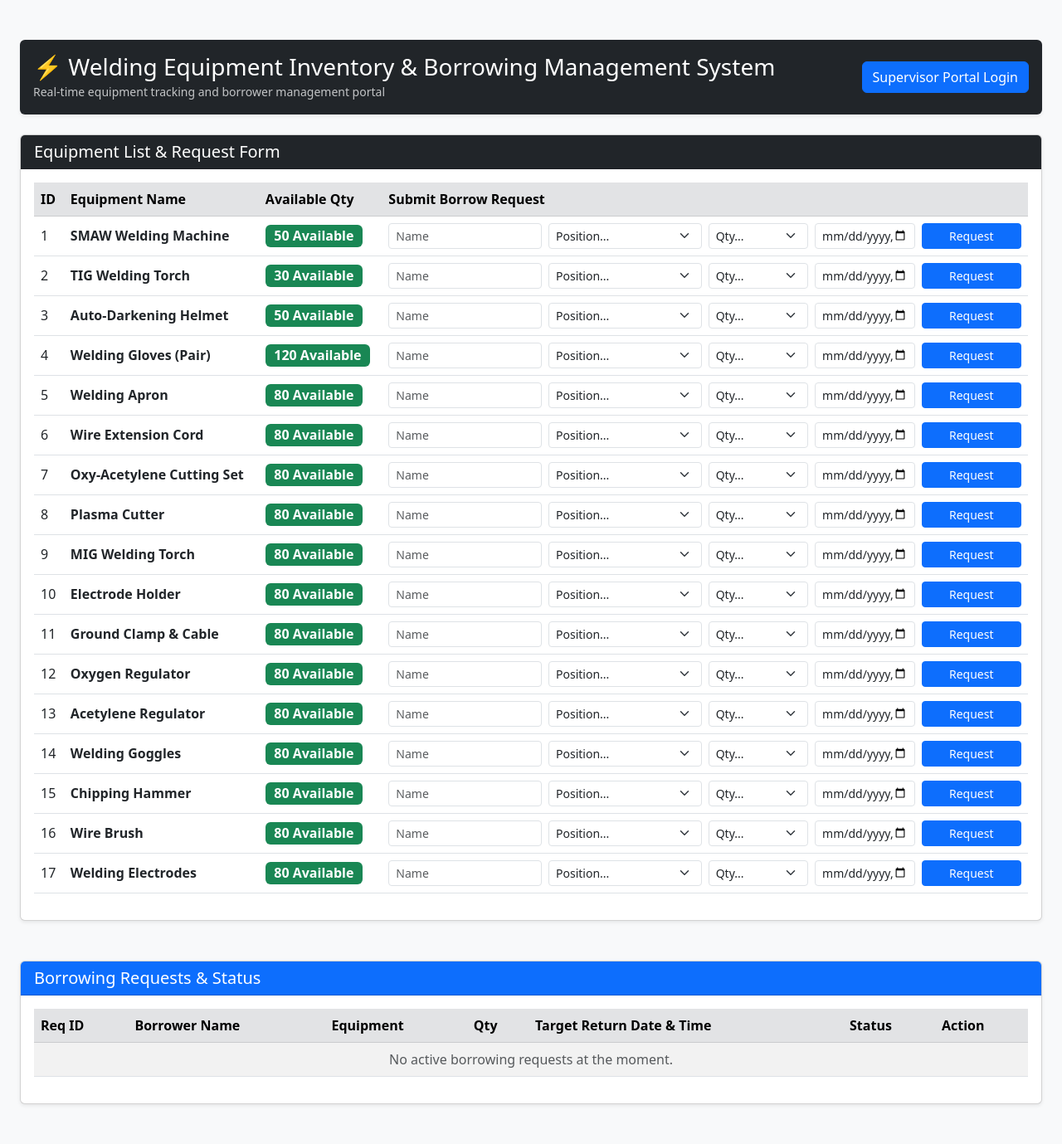
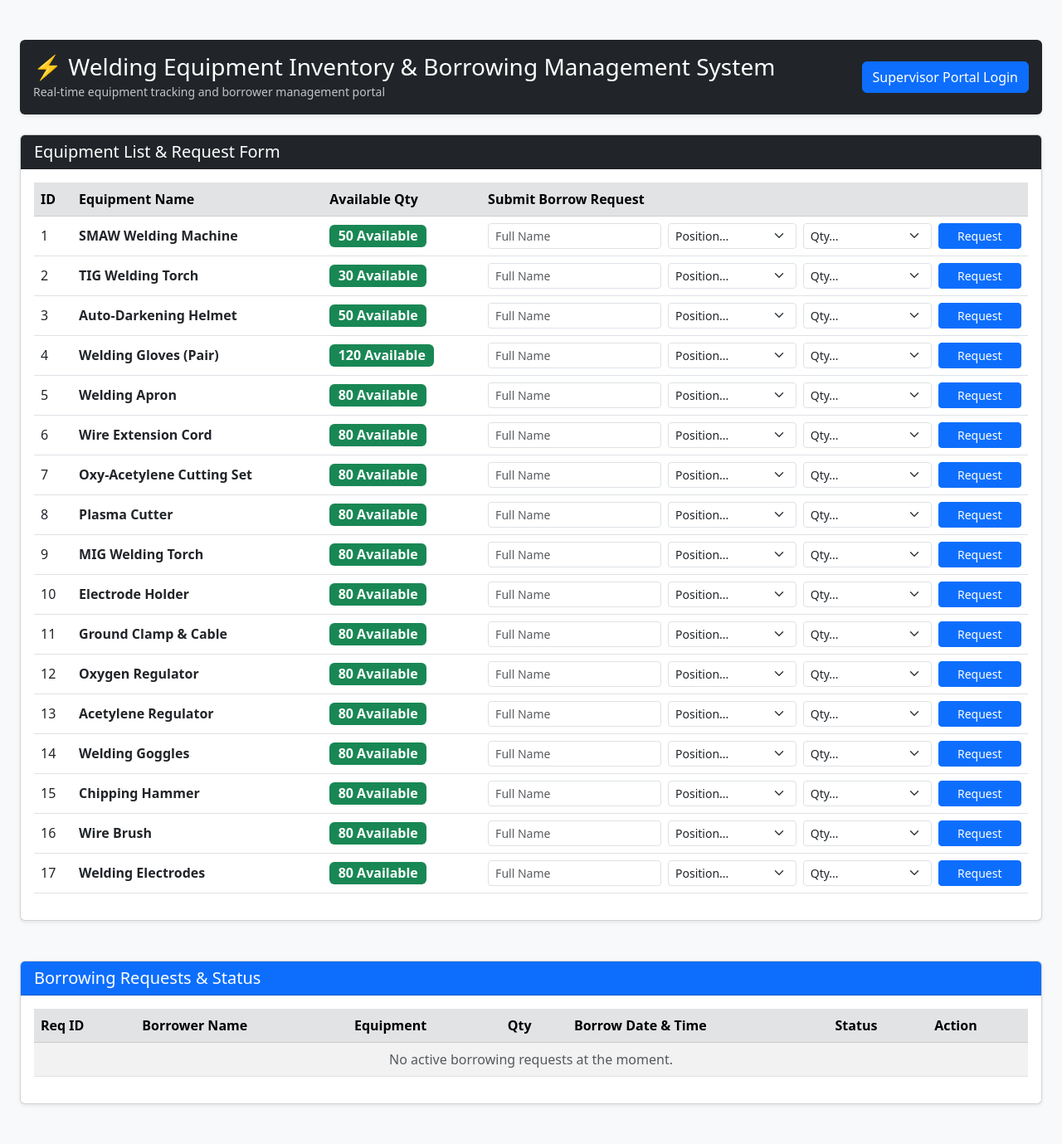
Before and after one commit to dizonej72-gif/welding_equipment_borrowing_system, a Flask app: page / in a window 1280 px wide. Shown: the whole page at 83% size. Run offline with Flask 3, Linux system fonts and the light colour scheme.

Commit message:
Update inventory.html

```diff
--- a/templates/inventory.html
+++ b/templates/inventory.html
@@ -45,7 +45,7 @@
                             <th>ID</th>
                             <th>Equipment Name</th>
                             <th>Available Qty</th>
-                            <th style="width: 65%;">Submit Borrow Request</th>
+                            <th style="width: 55%;">Submit Borrow Request</th>
                         </tr>
                     </thead>
                     <tbody id="inventory-table-body">
@@ -63,8 +63,8 @@
                             <td>
                                 {% if item.available_qty > 0 %}
                                 <form action="/request_borrow/{{ item.id }}" method="POST" class="row g-2">
-                                    <div class="col-md-3">
-                                        <input type="text" name="borrower_name" class="form-control form-control-sm" placeholder="Name" required>
+                                    <div class="col-md-4">
+                                        <input type="text" name="borrower_name" class="form-control form-control-sm" placeholder="Full Name" required>
                                     </div>
                                     <div class="col-md-3">
                                         <select name="position" class="form-select form-select-sm" required>
@@ -75,16 +75,13 @@
                                             <option value="Technician">Technician</option>
                                         </select>
                                     </div>
-                                    <div class="col-md-2">
+                                    <div class="col-md-3">
                                         <select name="requested_qty" class="form-select form-select-sm" required>
                                             <option value="" selected disabled>Qty...</option>
                                             {% for q in range(1, item.available_qty + 1) %}
                                                 <option value="{{ q }}">{{ q }}</option>
                                             {% endfor %}
                                         </select>
-                                    </div>
-                                    <div class="col-md-2">
-                                        <input type="datetime-local" name="return_datetime" class="form-control form-control-sm" required title="Target Return Date & Time">
                                     </div>
                                     <div class="col-md-2">
                                         <button type="submit" class="btn btn-primary btn-sm w-100">Request</button>
@@ -114,7 +111,7 @@
                             <th>Borrower Name</th>
                             <th>Equipment</th>
                             <th>Qty</th>
-                            <th>Target Return Date & Time</th>
+                            <th>Borrow Date & Time</th>
                             <th>Status</th>
                             <th>Action</th>
                         </tr>
@@ -129,7 +126,7 @@
                                     <td><strong>{{ record.borrower_name }}</strong> <br><small class="text-muted">({{ record.position }})</small></td>
                                     <td>{{ record.item_name }}</td>
                                     <td><span class="badge bg-info text-dark">{{ record.requested_qty }}</span></td>
-                                    <td>{{ record.expected_return_date }}</td>
+                                    <td>{{ record.approved_at }}</td>
                                     <td>
                                         {% if record.status == 'Pending Approval' %}
                                             <span class="badge bg-warning text-dark">Pending Approval</span>
@@ -202,7 +199,7 @@
                             <td><strong>${record.borrower_name}</strong> <br><small class="text-muted">(${record.position})</small></td>
                             <td>${record.item_name}</td>
                             <td><span class="badge bg-info text-dark">${record.requested_qty}</span></td>
-                            <td>${record.expected_return_date}</td>
+                            <td>${record.approved_at}</td>
                             <td>${statusBadge}</td>
                             <td>${actionBtn}</td>
                         </tr>`;
```
